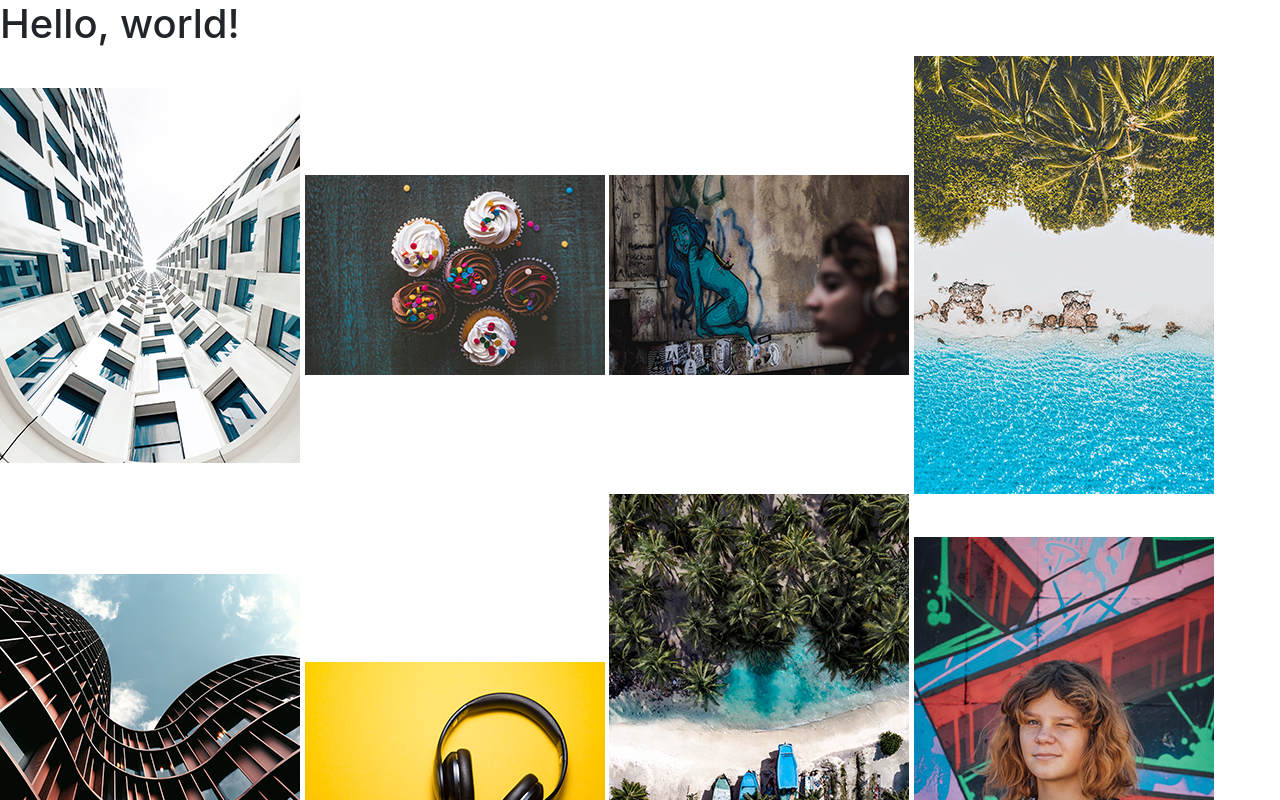
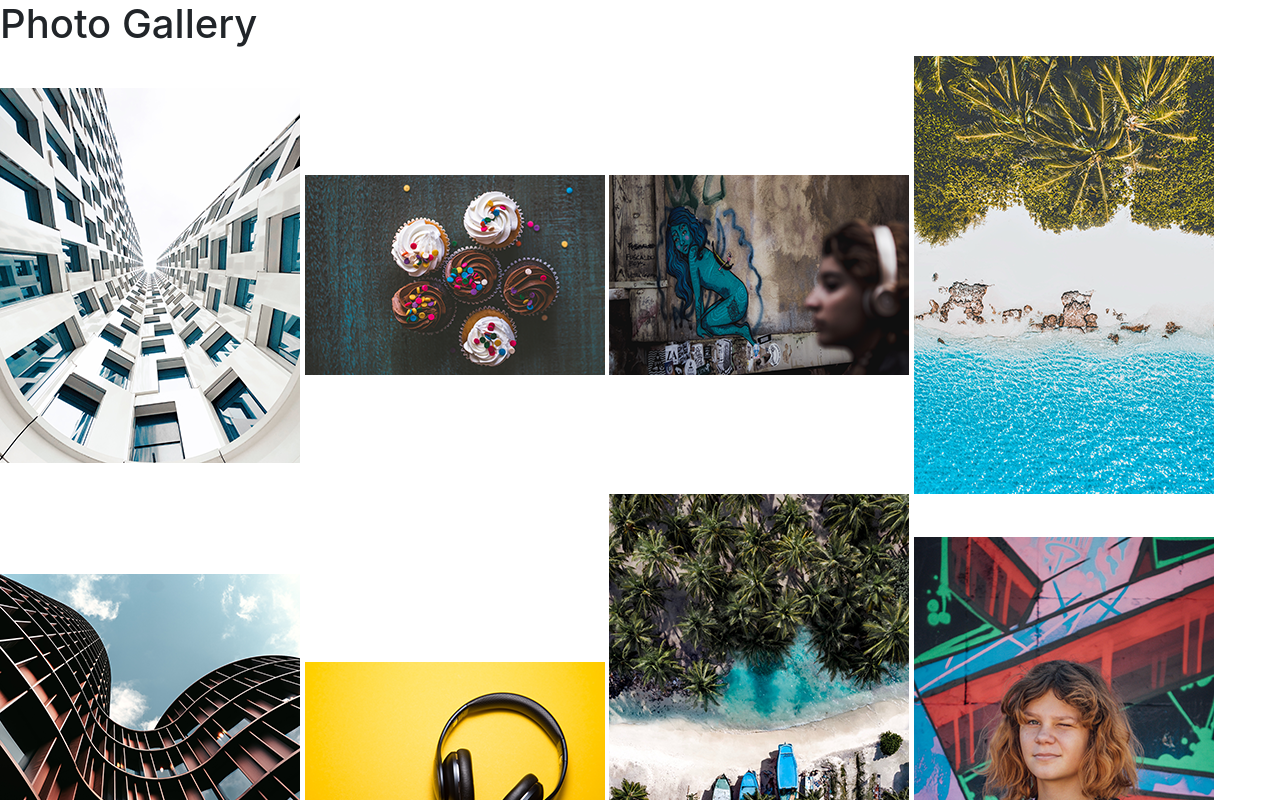
Before and after one commit to mikeuf/m2-hw2-black-mike, a plain HTML site: page index.html in a window 1280 px wide. Shown: the top 800 px of the page. Drawn offline with nearby package versions, Linux system fonts and the light colour scheme.

Commit message:
Changed h1 text

```diff
--- a/index.html
+++ b/index.html
@@ -11,7 +11,7 @@
     <title>Hello, world!</title>
   </head>
   <body>
-    <h1>Hello, world!</h1>
+    <h1>Photo Gallery</h1>
     <img title="Looking up at a curvy building" alt="Looking up at a curvy building" src="img/hw2-image1.png" />
     <img title="Yummy cupcakes" alt="Yummy cupcakes" src="img/hw2-image2.png" />
     <img title="Street art" alt="Street art" src="img/hw2-image3.png" />
```
Also changed, not shown: 1 other file.
